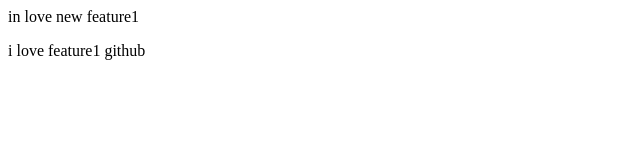
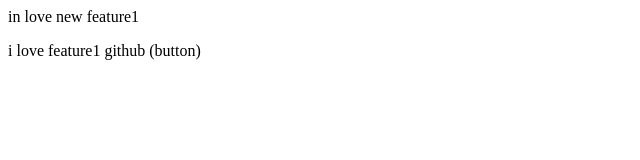
Before and after one commit to sushghadge/localrepo, a plain HTML site: page index.html in a window 1280 px wide. Shown: the full height of the page, 0-640 px from the left. Drawn offline with Linux system fonts and the light colour scheme.

Commit message:
add button

```diff
--- a/index.html
+++ b/index.html
@@ -1,2 +1,2 @@
 <p>in love new feature1</p>
-<p>i love feature1 github</p>
+<p>i love feature1 github (button)</p>
```
